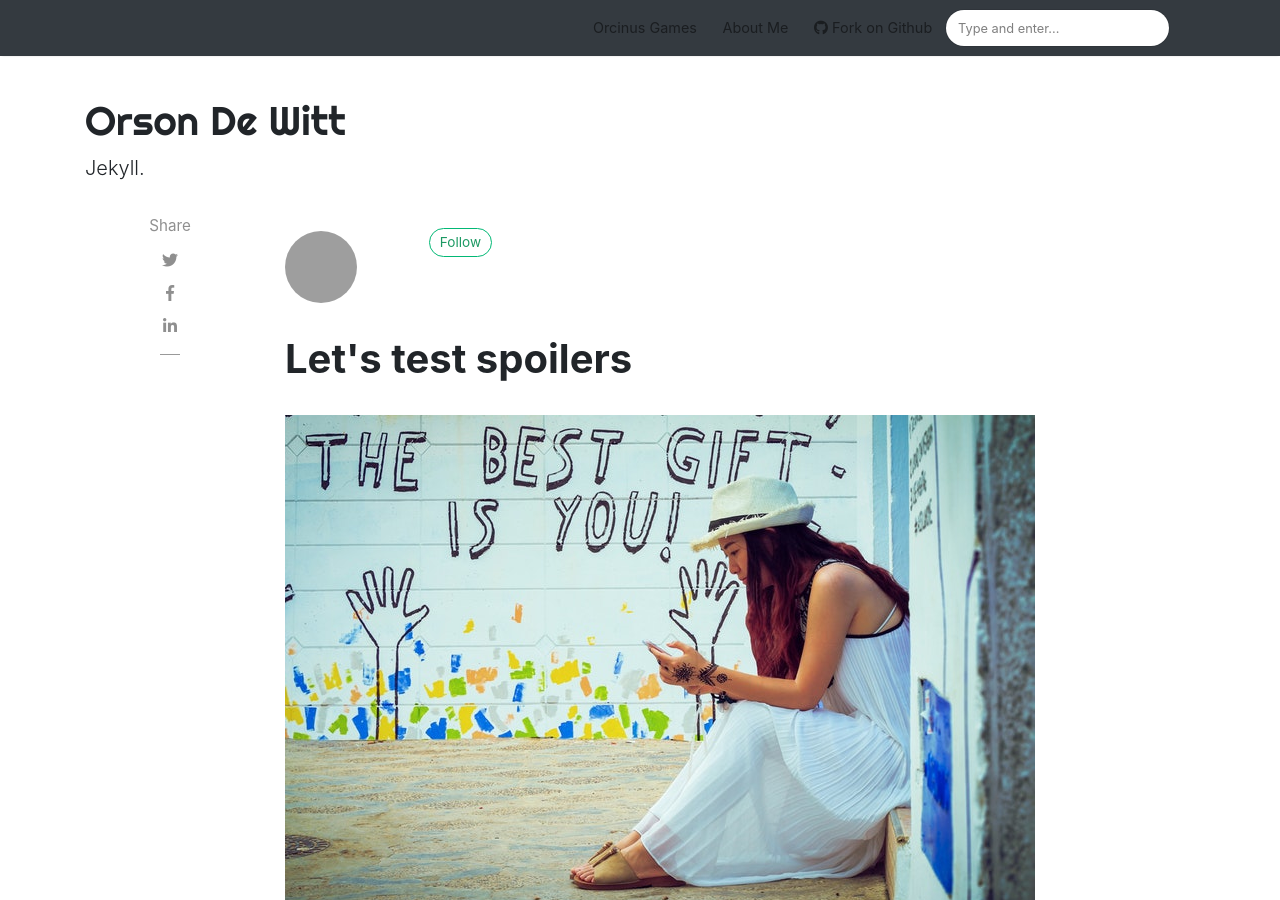
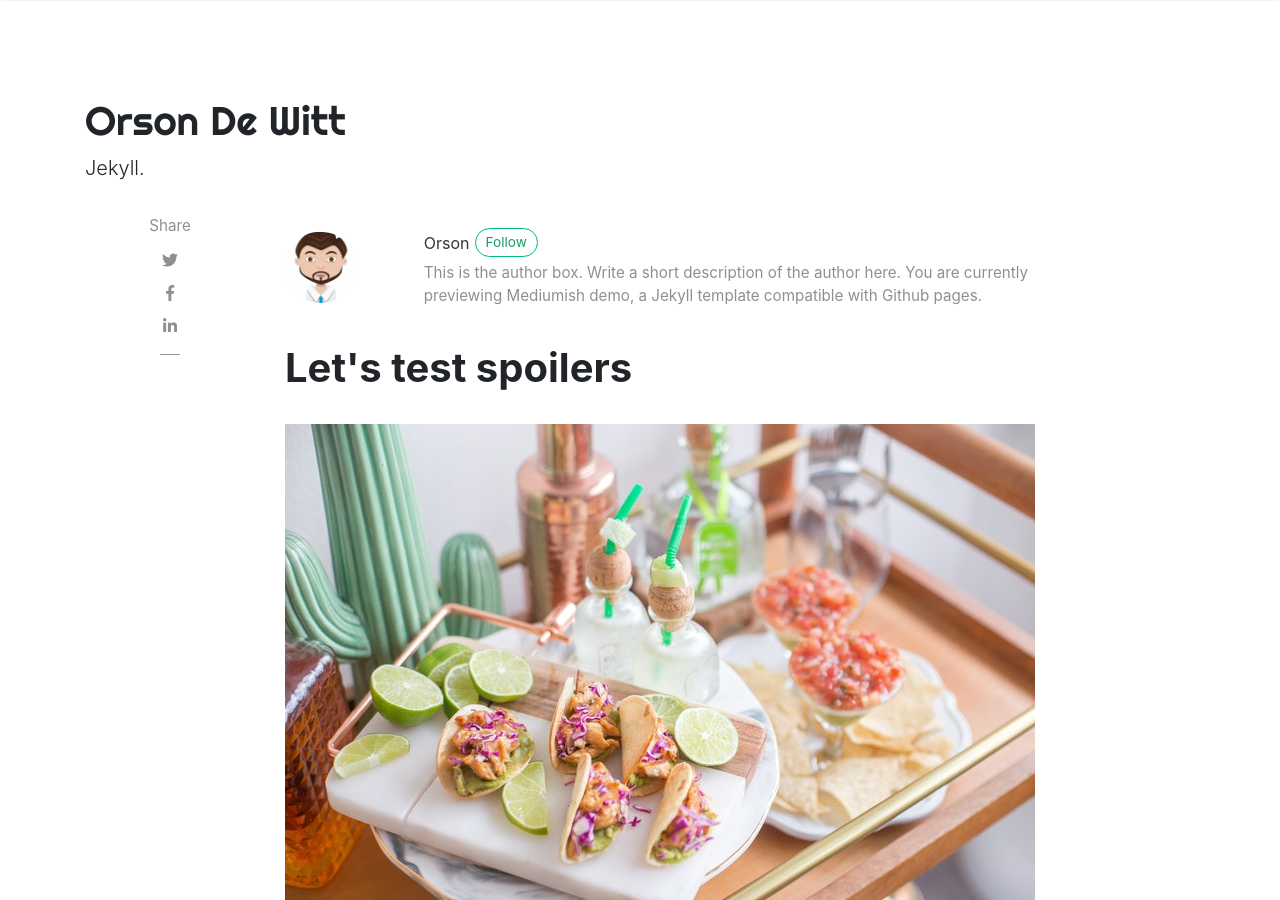
Before and after one commit to OrsonDWitt/OrsonBooks.github.io, a Jekyll site: the page built from _posts/2018-01-11-quick-start-guide.md, in a window 1280 px wide and 900 px high. Built offline with Jekyll 4.4.1, drawn with Linux system fonts in a browser that asks for light colours; nearby versions of some CDN libraries; comment, search, counter and statistics services are not loaded; grey boxes are pictures that could not be loaded.

Commit message:
Update 2018-01-11-quick-start-guide.md

```diff
--- a/_posts/2018-01-11-quick-start-guide.md
+++ b/_posts/2018-01-11-quick-start-guide.md
@@ -1,12 +1,16 @@
 ---
 layout: post
 title:  "Let's test spoilers"
-author: sal
+author: Orson
 categories: [ Jekyll, tutorial ]
-image: assets/images/12.jpg
+tags: [red, yellow]
+image: assets/images/11.jpg
+description: "My review of Inception movie. Acting, plot and something else in this short description."
 featured: true
 hidden: true
+rating: 4.5
 ---
+
 
 Director Roland Suso Richter's enigmatic psychological thriller (direct to video/DVD) was based upon screenwriter Michael Cooney's own play "Point of Death" - a title that gave away the film's entire plot twist premise.
 
```
